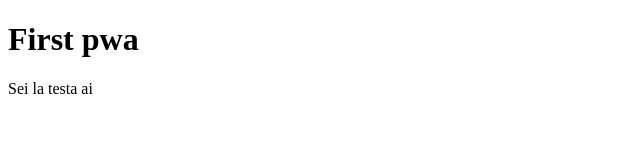
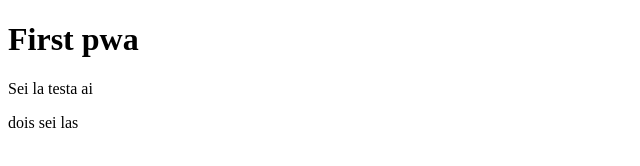
Before and after one commit to nicAmSarah/ave, a plain HTML site: page index.html in a window 1280 px wide. Shown: the full height of the page, 0-640 px from the left. Drawn offline with Linux system fonts and the light colour scheme.

Commit message:
criaçao de algo segundo

```diff
--- a/index.html
+++ b/index.html
@@ -10,5 +10,6 @@
     <h1>First pwa
     </h1>
     <p>Sei la testa ai</p>
+    <p>dois sei las</p>
 </body>
 </html>
```
